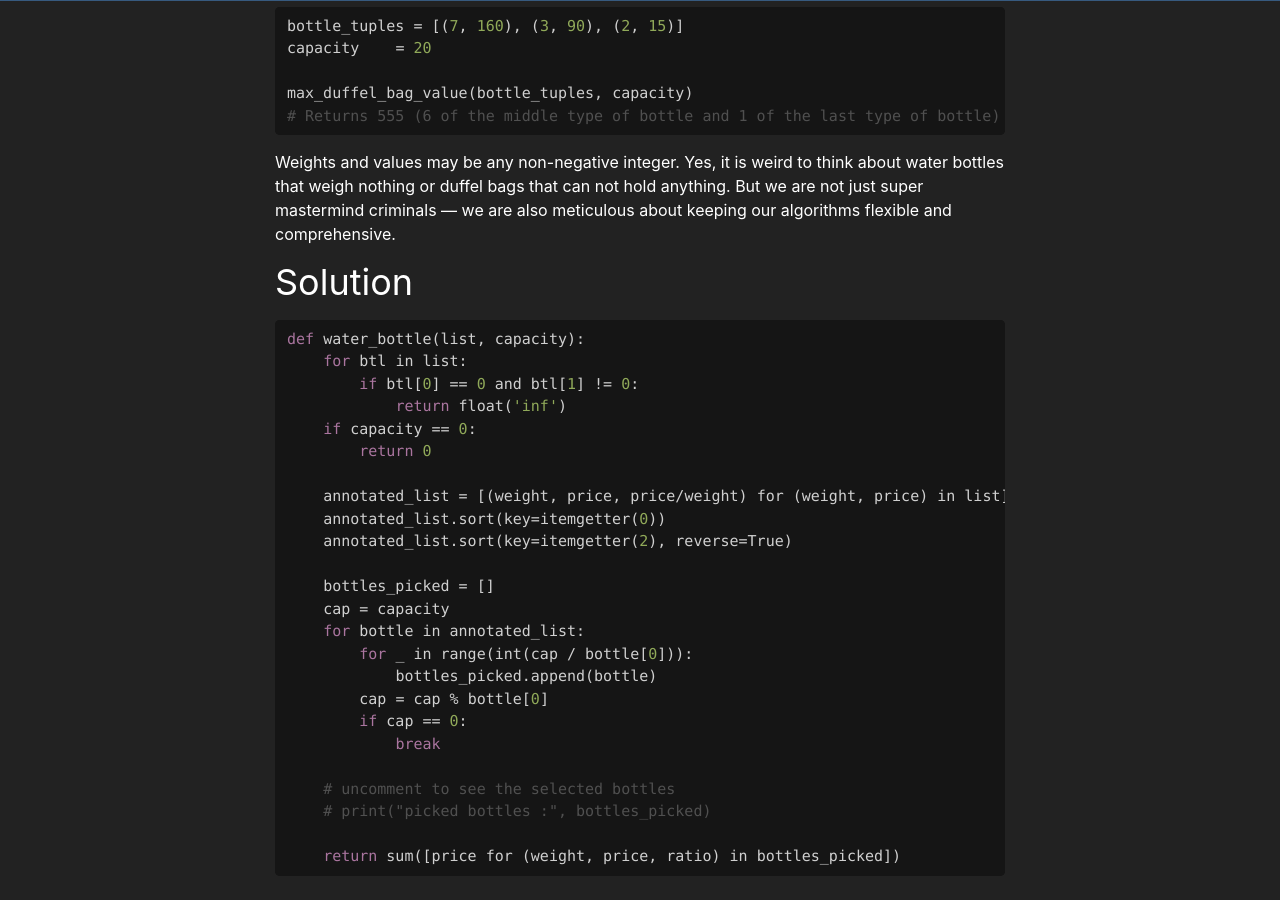
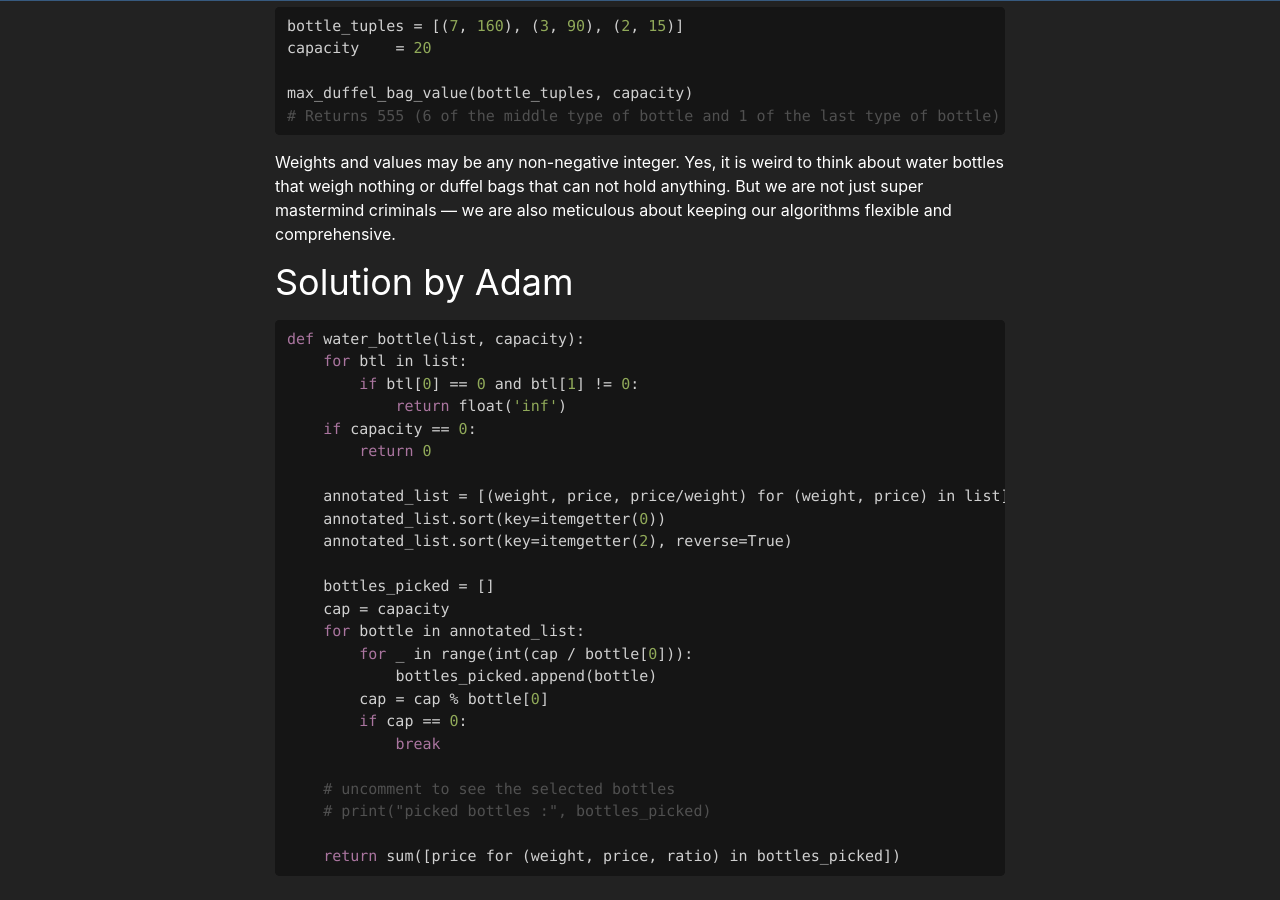
Before and after one commit to chicagopython/algosig, a Jekyll site: the page built from _posts/2020-03-05-samples.md, in a window 1280 px wide and 900 px high, scrolled down 752 px. Built offline with Jekyll 4.4.1, drawn with Linux system fonts in a browser that asks for light colours; nearby versions of some CDN libraries; our own code applies the rules of GitHub Pages for plain Markdown files.

Commit message:
Update 2020-03-05-samples.md

````diff
--- a/_posts/2020-03-05-samples.md
+++ b/_posts/2020-03-05-samples.md
@@ -36,7 +36,7 @@ max_duffel_bag_value(bottle_tuples, capacity)
 
 Weights and values may be any non-negative integer. Yes, it is weird to think about water bottles that weigh nothing or duffel bags that can not hold anything. But we are not just super mastermind criminals — we are also meticulous about keeping our algorithms flexible and comprehensive.
 
-## Solution
+## Solution by Adam
 ```python
 def water_bottle(list, capacity):
     for btl in list:
````
